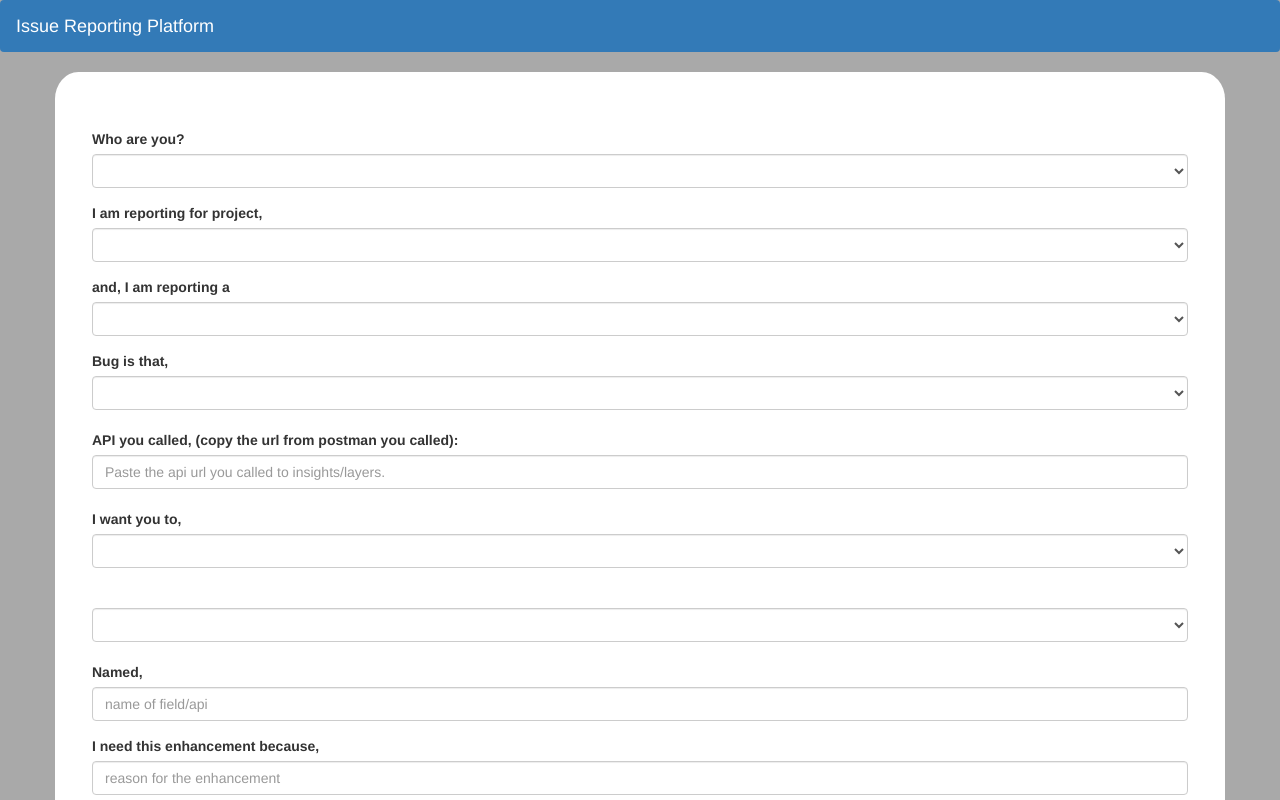
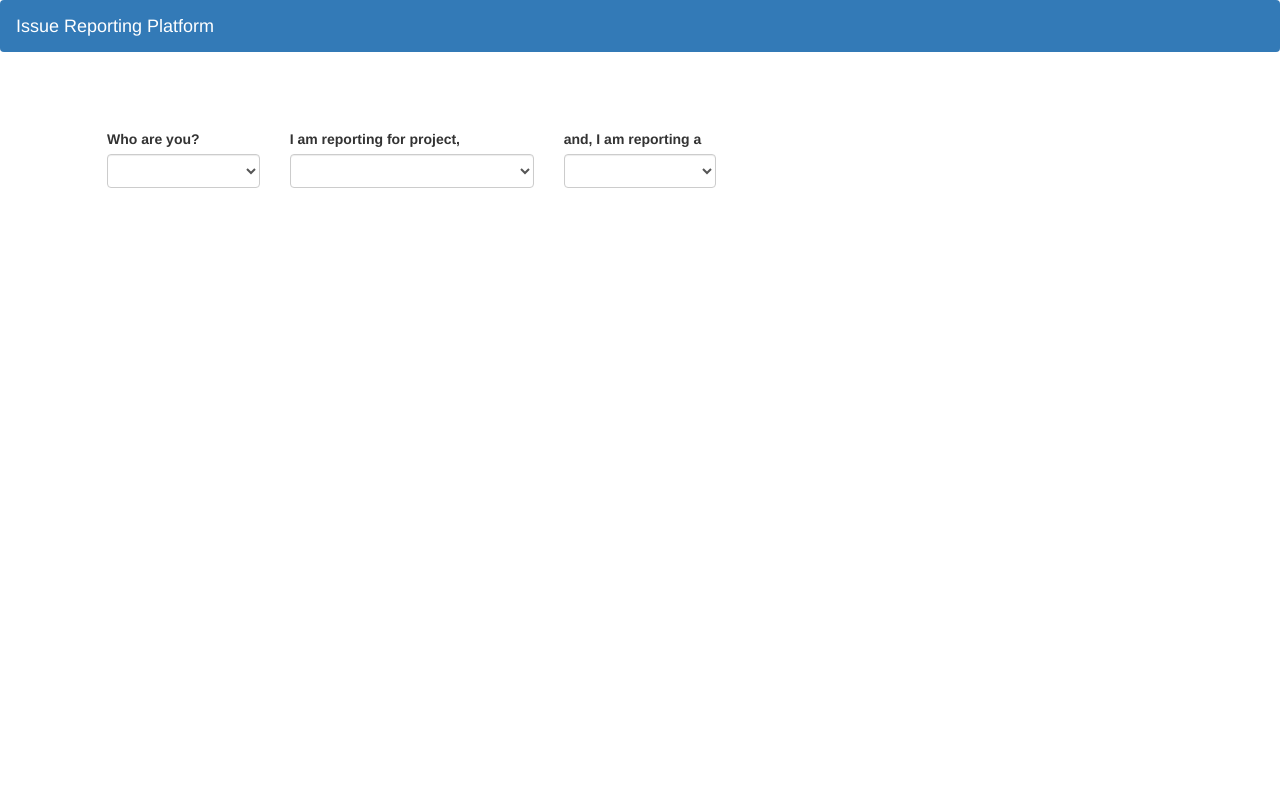
Before and after one commit to SandeepDesu/back-end-tool, an Angular app: page /report in a window 1280 px wide. Shown: the top 800 px of the page. Built offline with nearby package versions, Linux system fonts and the light colour scheme.

Commit message:
report page changes

```diff
--- a/src/app/main-index-one/main-index-one.component.css
+++ b/src/app/main-index-one/main-index-one.component.css
@@ -1,4 +1,3 @@
-
 fieldset
 {
   border: 1px solid #007bff !important;
@@ -32,7 +31,7 @@ legend
   background-color: white;
   border-radius: 2%;
   margin: 1.5em;
-  /* border-style: solid; */
+  border-style: solid
 }
 
 .card-box img {
--- a/src/app/main-index-one/main-index-one.component.html
+++ b/src/app/main-index-one/main-index-one.component.html
@@ -1,4 +1,4 @@
-<div class="container">
+<div class="container home-page">
   <div class="row">
     <div class="col-md-4 col-xs-12 col-sm-6" routerLink="/report">
       <div class="card-box">
--- a/src/app/report/report.component.html
+++ b/src/app/report/report.component.html
@@ -1,7 +1,7 @@
 <div class="main-container container">
   <form id="issueform">
     <div class="row">
-      <div class="col-2">
+      <div class="col-md-2">
         <div class="form-group">
           <label for="sel1">Who are you?</label>
           <select name="reportinguserteam" class="form-control" id="sel1">
@@ -14,7 +14,7 @@
         </div>
       </div>
 
-      <div class="col-3">
+      <div class="col-md-3">
         <div class="form-group">
           <label for="sel3">I am reporting for project, </label>
           <select class="form-control" id="sel2" name="projectname">
@@ -26,10 +26,10 @@
         </div>
       </div>
 
-      <div class="col-2">
+      <div class="col-md-2">
         <div class="form-group">
           <label for="sel3">and, I am reporting a </label>
-          <select class="form-control" id="sel3" name="issuetype">
+          <select class="form-control" id="sel3" name="issuetype" (change)="bugSelection($event.target.value)">
             <option value=""></option>
             <option value="Bug">Bug</option>
             <option value="enhancement">Enhancement</option>
@@ -37,7 +37,7 @@
           </select>
         </div>
       </div>
-      <div class="col-3 bugtype d-none">
+      <!-- <div *ngIf="bugList.length > 0" class="col-md-3 bugtype d-none">
         <div class="form-group">
           <label for="sel8">Bug is that,</label>
           <select class="form-control" id="sel8" name="bugtype">
@@ -46,10 +46,40 @@
             <option value="datainvalid">data is not valid</option>
           </select>
         </div>
+      </div> -->
+    </div>
+    <div *ngIf="selectedBug === 'Bug'" class="row">
+      <div class="col-md-3">
+        <div class="form-group">
+          <label for="td">Enter td</label>
+          <input name="td" type="text" class="form-control mb-2 mr-sm-2" value="" placeholder="Enter td">
+        </div>
       </div>
-
+      <div class="col-md-3">
+        <div class="form-group">
+          <label for="env">Environment </label>
+          <select class="form-control" id="env" name="environment" (change)="environmentSelection($event.target.value)">
+            <option value="">Prod</option>
+            <option value="Bug">Np</option>
+            <option value="enhancement">Both</option>
+            <option value="changerequest">N/A</option>
+          </select>
+        </div>
+      </div>
+      <div class="col-md-6">
+        <div class="form-group">
+          <label for="name">View Name</label>
+          <input name="name" type="text" class="form-control mb-2 mr-sm-2" value="" placeholder="View Name">
+        </div>
+      </div>
+      <div class="col-md-12">
+        <div class="form-group">
+          <label for="dis">Discription</label>
+          <textarea name="dis" type="text" class="form-control mb-2 mr-sm-2" value="" placeholder="Discription"></textarea>
+        </div>
+      </div>
     </div>
-    <div class="row">
+    <!-- <div class="row">
       <div class="col-12">
         <div class="form-group">
           <label for="sel2">API you called, (copy the url from postman you called):</label>
@@ -143,6 +173,6 @@
       <div class="col-1 loading d-none">
         <div class="loader"></div>
       </div>
-    </div>
+    </div> -->
   </form>
 </div>
--- a/src/app/report/report.component.ts
+++ b/src/app/report/report.component.ts
@@ -6,10 +6,14 @@ import { Component, OnInit } from '@angular/core';
   styleUrls: ['./report.component.css']
 })
 export class ReportComponent implements OnInit {
-
+  selectedBug = null;
   constructor() { }
 
   ngOnInit() {
   }
 
+
+  bugSelection(event) {
+    this.selectedBug = event;
+  }
 }
--- a/src/styles.css
+++ b/src/styles.css
@@ -4,9 +4,7 @@ header a {
   color:white;
 }
 
-.container-body {
-  background-color:darkgrey !important;
-}
+
 .row{
   margin-top: 5px
 }
```
